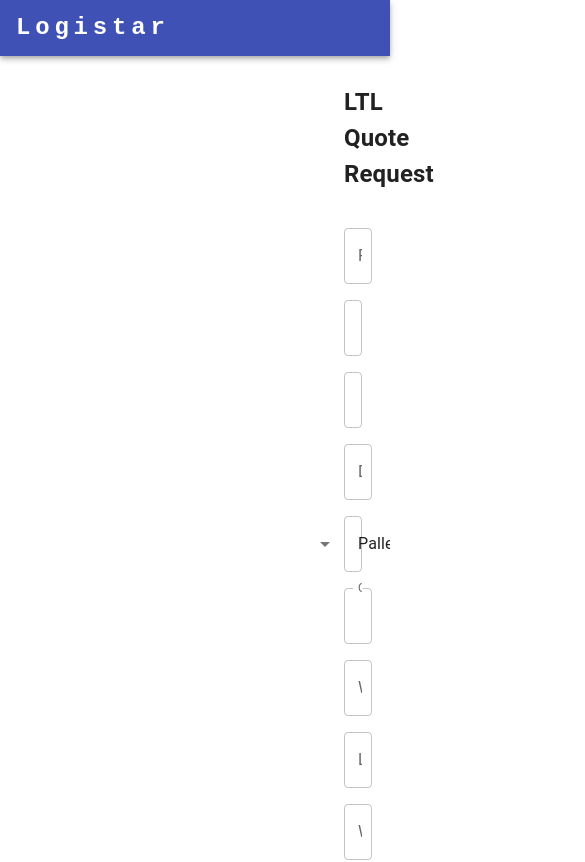
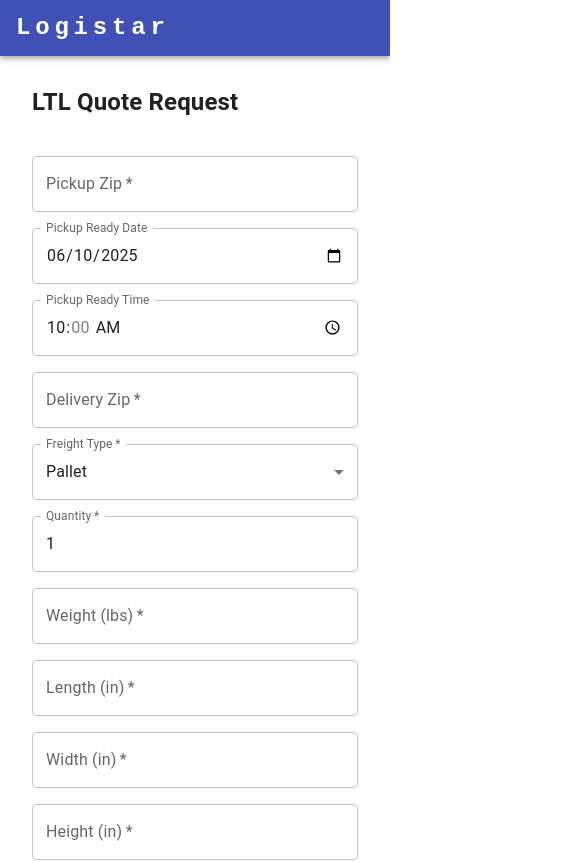
Before and after one commit to Jeff-git-li/ltl-quote-tool, a React (Vite) app in the folder client/: page / in a window 390 px wide. Shown: the top 862 px of the page, 585 px wide, since content can reach past the window. Built offline with nearby package versions, Linux system fonts and the light colour scheme.

Commit message:
layout mobile friendly

```diff
--- a/client/src/components/QuoteForm.jsx
+++ b/client/src/components/QuoteForm.jsx
@@ -39,25 +39,24 @@ export default function QuoteForm({ form, setForm, handleSubmit }) {
   return (
     <>
       <form onSubmit={handleSubmit}>
-        <Grid container spacing={2} sx={{
+        <Grid container spacing={{xs: 2, sm: 3}} sx={{
             justifyContent: "center",
             alignItems: "center",
-            px: 40
         }}
         >
         <Grid item xs={12}><h2>LTL Quote Request</h2></Grid>
 
-          <Grid item xs={3}>
+          <Grid item xs={12} sm={6} md={3}>
             <TextField
               label="Pickup Zip"
               name="pickupZip"
               required
+              fullWidth
               value={form.pickupZip}
               onChange={handleChange} />
           </Grid>
 
-
-          <Grid item xs={3}>
+          <Grid item xs={12} sm={6} md={3}>
             <TextField
               label="Pickup Ready Date"
               type="date"
@@ -68,7 +67,7 @@ export default function QuoteForm({ form, setForm, handleSubmit }) {
               onChange={handleChange}
             />
           </Grid>
-          <Grid item xs={3}>
+          <Grid item xs={12} sm={6} md={3}>
             <TextField
               label="Pickup Ready Time"
               type='time'
@@ -82,11 +81,12 @@ export default function QuoteForm({ form, setForm, handleSubmit }) {
               onChange={handleChange} />
           </Grid>
 
-          <Grid item xs={3}>
+          <Grid item xs={12} sm={6} md={3}>
             <TextField
               label="Delivery Zip"
               name="deliveryZip"
               required
+              fullWidth
               value={form.deliveryZip}
               onChange={handleChange} />
           </Grid>
@@ -109,7 +109,7 @@ export default function QuoteForm({ form, setForm, handleSubmit }) {
           */}
 
 
-          <Grid item xs={2}>
+          <Grid item xs={12} sm={4} md={2}>
             <TextField
               select
               label="Freight Type"
@@ -126,25 +126,25 @@ export default function QuoteForm({ form, setForm, handleSubmit }) {
                 ))}
             </TextField>
           </Grid>
-          <Grid item xs={2}>
-            <TextField label="Quantity" name="quantity" type="number" required value={form.quantity} onChange={handleChange} />
+          <Grid item xs={12} sm={4} md={2}>
+            <TextField label="Quantity" name="quantity" type="number" required fullWidth value={form.quantity} onChange={handleChange} />
           </Grid>
 
-          <Grid item xs={2}>
-            <TextField label="Weight (lbs)" name="weight" type="number" required onChange={handleChange} />
+          <Grid item xs={12} sm={4} md={2}>
+            <TextField label="Weight (lbs)" name="weight" type="number" required fullWidth onChange={handleChange} />
           </Grid>
-          <Grid item xs={2}>
-            <TextField label="Length (in)" name="length" type="number" required onChange={handleChange} />
+          <Grid item xs={12} sm={4} md={2}>
+            <TextField label="Length (in)" name="length" type="number" required fullWidth onChange={handleChange} />
           </Grid>
-          <Grid item xs={2}>
-            <TextField label="Width (in)" name="width" type="number" required onChange={handleChange} />
+          <Grid item xs={12} sm={4} md={2}>
+            <TextField label="Width (in)" name="width" type="number" required fullWidth onChange={handleChange} />
           </Grid>
-          <Grid item xs={2}>
-            <TextField label="Height (in)" name="height" type="number" required onChange={handleChange} />
+          <Grid item xs={12} sm={4} md={2}>
+            <TextField label="Height (in)" name="height" type="number" required fullWidth onChange={handleChange} />
           </Grid>
 
           <Grid item xs={12} textAlign="center" sx={{ mt: 2 }}>
-            <Button variant="contained" color="primary" type="submit">
+            <Button variant="contained" color="primary" type="submit" fullWidth>
               Get Quote
             </Button>
           </Grid>
--- a/client/src/pages/QuotePage.jsx
+++ b/client/src/pages/QuotePage.jsx
@@ -50,8 +50,7 @@ export default function HomePage() {
   };
 
   return (
-    <Container maxWidth={false} sx={{ px: 4, py: 1 }}>
-
+    <Container maxWidth="md" sx={{ px: 4, py: 1 }}>
       <QuoteForm form={form} setForm={setForm} handleSubmit={handleSubmit} />
       {quote?.data?.rates?.length > 0 && <QuoteResultsTable rates={quote.data.rates} />}
     </Container>
```
